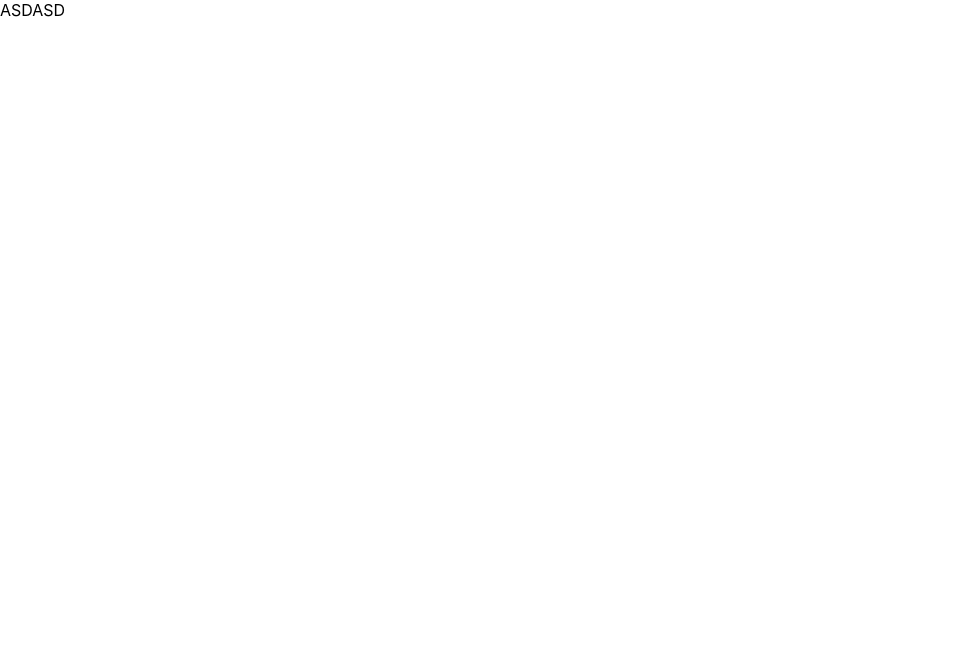
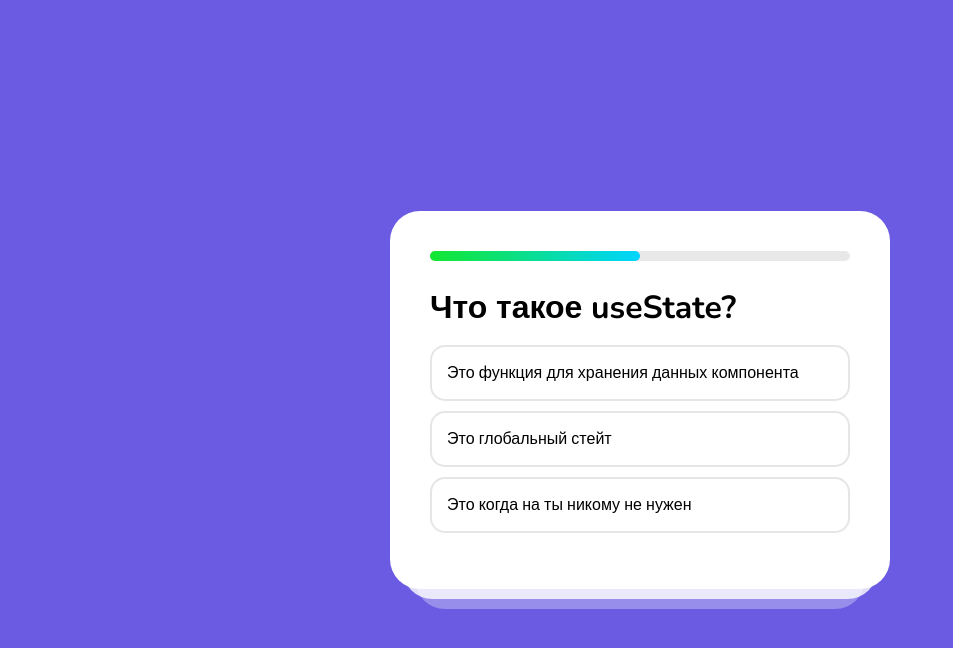
Before and after one commit to Noch4nce/React-projects, a React (Create React App) app: page / in a window 1280 px wide. Shown: the top 648 px of the page, without its empty margins (0-953 px from the left). Built offline with nearby package versions, Linux system fonts and the light colour scheme.

Commit message:
quiz layout

```diff
--- a/src/components/Quiz/Quiz.jsx
+++ b/src/components/Quiz/Quiz.jsx
@@ -1,7 +1,42 @@
 import React from 'react'
+import './styles.scss'
+
+function Result() {
+	return (
+		<div className="result">
+			<img
+				src="https://cdn-icons-png.flaticon.com/512/2278/2278992.png"
+				alt="result"
+			/>
+			<h2>Вы отгадали 3 ответа из 10</h2>
+			<button>Попробовать снова</button>
+		</div>
+	)
+}
+
+const Game = () => {
+	return (
+		<>
+			<div className="progress">
+				<div style={{ width: '50%' }} className='progress__inner'/>
+			</div>
+			<h1>Что такое useState?</h1>
+			<ul>
+				<li>Это функция для хранения данных компонента</li>
+				<li>Это глобальный стейт</li>
+				<li>Это когда на ты никому не нужен</li>
+			</ul>
+		</>
+	)
+}
 
 const Quiz = () => {
-	return <div>ASDASD</div>
+	return (
+		<div className="App">
+			<Game />
+			{/*<Result />*/}
+		</div>
+	)
 }
 
 export default Quiz
--- a/src/components/Quiz/styles.scss
+++ b/src/components/Quiz/styles.scss
@@ -0,0 +1,114 @@
+@import url('https://fonts.googleapis.com/css2?family=Nunito:wght@400;500;700&display=swap');
+
+body {
+	margin: 0;
+	font-family: 'Nunito', sans-serif;
+	-webkit-font-smoothing: antialiased;
+	-moz-osx-font-smoothing: grayscale;
+	background-color: #6a5be2;
+	display: flex;
+	align-items: center;
+	justify-content: center;
+	height: 100vh;
+}
+
+.App {
+	width: 500px;
+	border-radius: 30px;
+	padding: 40px;
+	background-color: #fff;
+	position: relative;
+
+	.result {
+		text-align: center;
+
+		button {
+			font-weight: bold;
+			font-family: 'Nunito', sans-serif;
+			border-radius: 30px;
+			border: 0;
+			padding: 15px 30px;
+			font-size: 20px;
+			background-color: darken(#ff006e, 3%);
+			color: #fff;
+			margin-top: 20px;
+			cursor: pointer;
+		}
+
+		h2 {
+			margin-bottom: 0;
+		}
+
+		img {
+			width: 150px;
+		}
+	}
+
+	.progress {
+		height: 10px;
+		border-radius: 30px;
+		background-color: rgb(232, 232, 232);
+		margin-bottom: 25px;
+
+		&__inner {
+			height: 100%;
+			border-radius: 30px;
+			width: 80%;
+			background: rgb(18, 231, 48);
+			transition: all 0.3s ease-in-out;
+			background: linear-gradient(
+				90deg,
+				rgba(18, 231, 48, 1) 0%,
+				rgba(0, 212, 255, 1) 100%
+			);
+		}
+	}
+
+	&:before,
+	&:after {
+		content: '';
+		display: block;
+		height: 50px;
+		border-bottom-left-radius: 30px;
+		border-bottom-right-radius: 30px;
+		position: absolute;
+		left: 50%;
+		transform: translateX(-50%);
+	}
+
+	&:before {
+		width: 95%;
+		bottom: -10px;
+		background-color: rgba(255, 255, 255, 0.8);
+		z-index: 0;
+	}
+
+	&:after {
+		width: 90%;
+		bottom: -20px;
+		background-color: rgba(255, 255, 255, 0.3);
+		z-index: 1;
+	}
+
+	h1 {
+		margin: 0;
+	}
+
+	ul {
+		list-style: none;
+		padding: 0;
+
+		li {
+			padding: 15px;
+			border: 2px solid rgba(0, 0, 0, 0.1);
+			border-radius: 15px;
+			margin-bottom: 10px;
+			cursor: pointer;
+			transition: all 0.1s ease-in-out;
+
+			&:hover {
+				border: 2px solid rgba(0, 0, 0, 0.3);
+			}
+		}
+	}
+}
```
